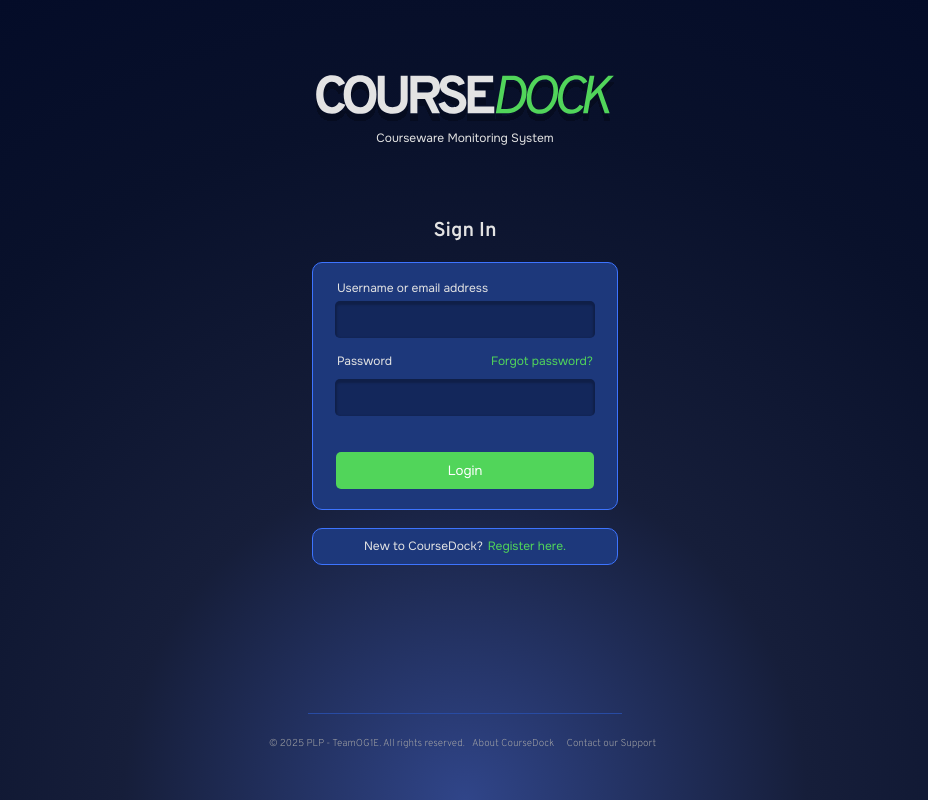
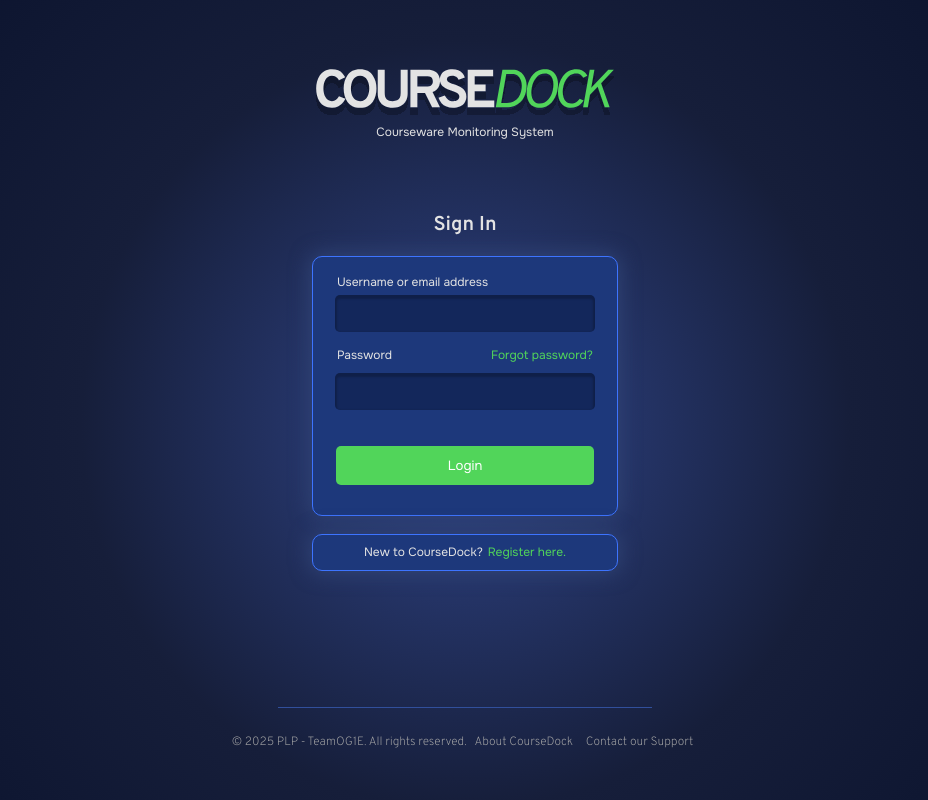
Before and after one commit to ychine/CMS, a PHP site: page / in a window 1280 px wide. Shown: the whole page, without its empty margins (175-1103 px from the left). Run offline with PHP 8.4, Linux system fonts and the light colour scheme.

Commit message:
Updated styles.css
onting tweaks

```diff
--- a/src/styles.css
+++ b/src/styles.css
@@ -3,7 +3,7 @@ body {
     flex-direction: column;
     min-height: 100vh;
     margin: 0;
-    background-image: radial-gradient(circle at bottom, #304589, #161E3A, #09112B, #020A27);
+    background-image: radial-gradient(circle at 50% 53%, #304589, #161E3A, #09112B);
     background-size: 100% 100%;
     background-repeat: no-repeat;
     background-attachment: fixed;
@@ -37,7 +37,7 @@ body {
 
 .footer hr {
     border: none;
-    border-top: 0.2px solid #284BA3;
+    border-top: 0.2px solid #314f9b;
     margin: 10px auto;
     width: 80%;
 }
@@ -49,7 +49,7 @@ body {
     text-align: center;
     font-family: "Overpass", sans-serif;
     font-weight: 200;
-    font-size: 10px;
+    font-size: 12px;
     color: rgb(168, 168, 168);
     padding: 10px 0;
 
@@ -73,12 +73,9 @@ body {
 @keyframes fadeIn {
     from {
       opacity: 0;
-
-
     }
     to {
       opacity: 1;
-
     }
   }
 
@@ -95,7 +92,7 @@ body {
 }
 
 .signinbox {
-
+    box-shadow: 0 0 20px 2px #304374;
     padding: 0.1rem;
     border-radius: 10px;
     background-color: #1D387B;
@@ -204,20 +201,22 @@ body {
 }
 
 .btnlogin {
+    border: 0.2px solid transparent;
     font-family: "Onest", sans-serif;
     font-weight: 500;
     color: white;
     border-radius: 5px;
-    border: 0;
     background-color: #51D55A;
     justify-content: center;
     align-items: center;
     width: 86%;
     padding: 10px;
+    margin-bottom: 10px;
 }
 
 .btnlogin:hover {
-
+    background-color: #3d9743;
+    border: 0.2px solid #51D55A;
 }
 
 .onest-regular {
```
